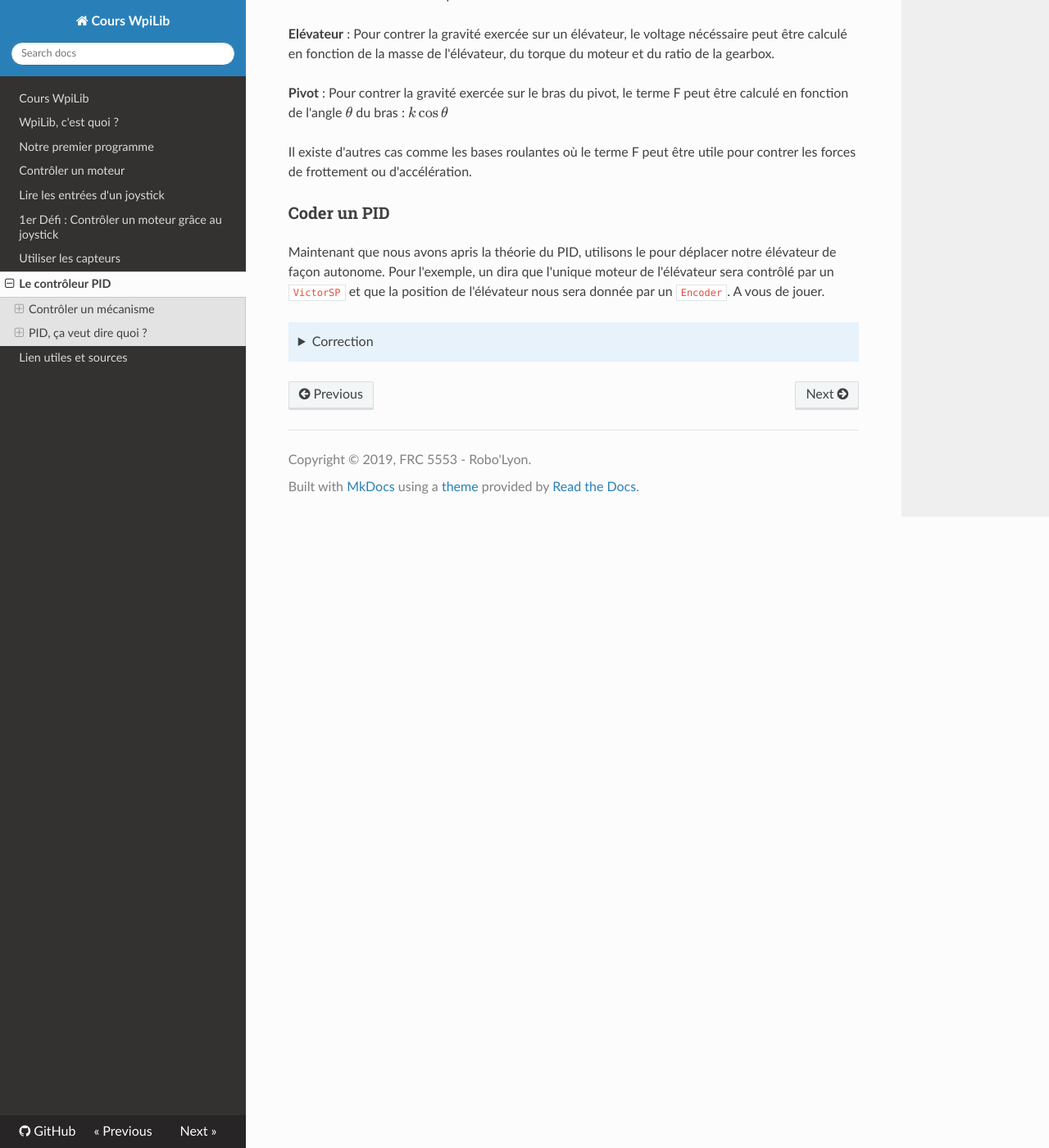
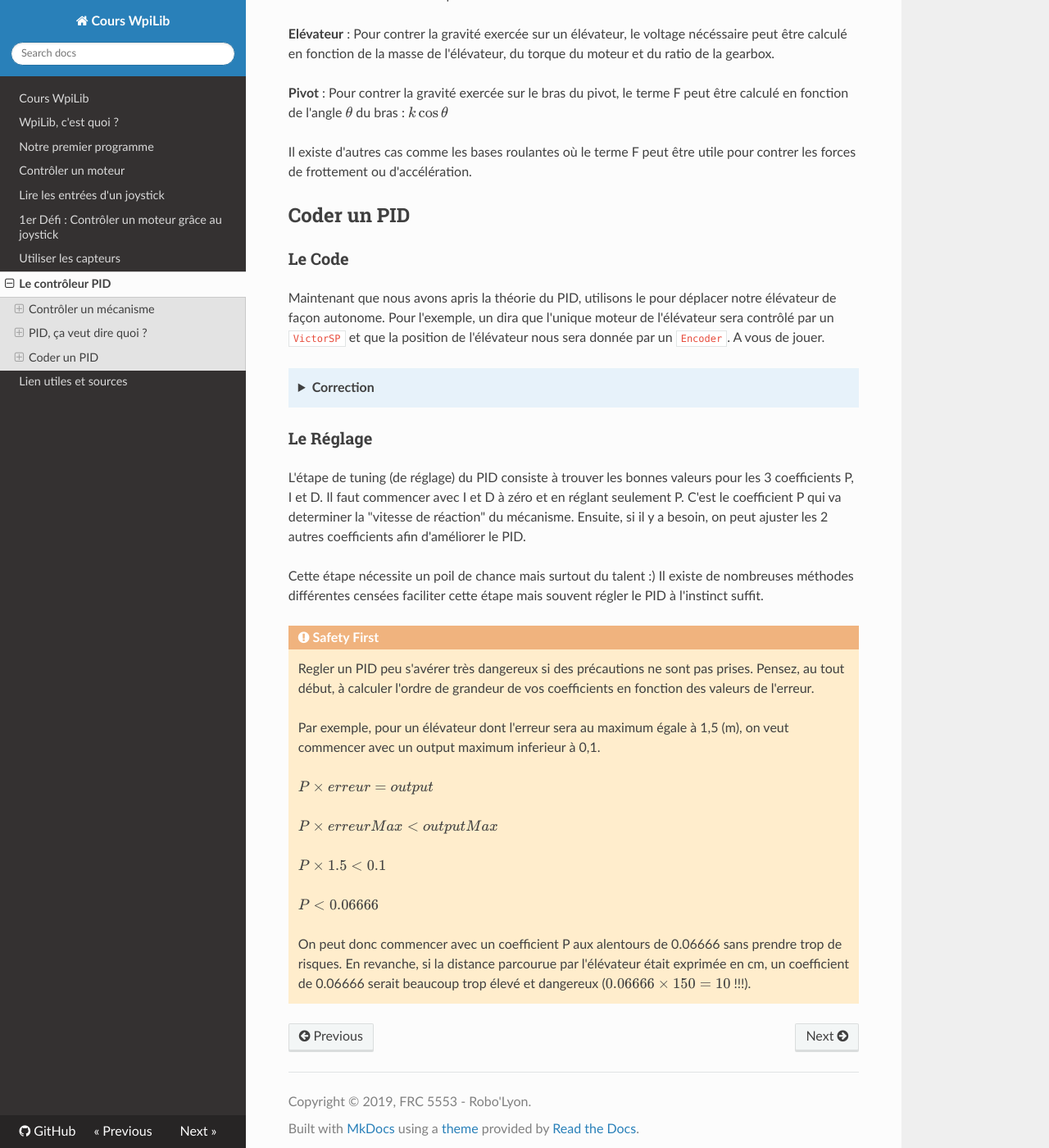
Before and after one commit to Team5553-RoboLyon/RoboLyon-Docs, an MkDocs documentation site: the page built from docs/7-Controleur_PID.md, in a window 1280 px wide and 1400 px high, scrolled down 2869 px. Shown: the whole window at 82% size. Built offline with MkDocs 1.6.1, drawn with Linux system fonts in a browser that asks for light colours; nearby versions of some CDN libraries; formulas are drawn with MathJax 3.

Commit message:
Réglage PID

````diff
--- a/docs/7-Controleur_PID.md
+++ b/docs/7-Controleur_PID.md
@@ -59,11 +59,13 @@ Au PID on peut ajouter un 4ème terme, le terme F pour feed forward. Il peut êt
 Il existe d'autres cas comme les bases roulantes où le terme F peut être utile pour contrer les forces de frottement ou d'accélération.
 
 
-### Coder un PID
+## Coder un PID
+
+### Le Code
 
 Maintenant que nous avons apris la théorie du PID, utilisons le pour déplacer notre élévateur de façon autonome. Pour l'exemple, un dira que l'unique moteur de l'élévateur sera contrôlé par un `VictorSP` et que la position de l'élévateur nous sera donnée par un `Encoder`. A vous de jouer.
 
-??? note "Correction"
+??? note "**Correction**"
     Normalement, votre programme sera séparé en 2 fichiers différents : Robot.h et Robot.cpp. Ici, le programme est dans un seul fichier pour plus de simplicité :
 
     ```c++
@@ -155,3 +157,24 @@ Maintenant que nous avons apris la théorie du PID, utilisons le pour déplacer
         const double m_maxSetpoint = 1.5;
     };
     ```
+
+### Le Réglage
+
+L'étape de tuning (de réglage) du PID consiste à trouver les bonnes valeurs pour les 3 coefficients P, I et D. Il faut commencer avec I et D à zéro et en réglant seulement P. C'est le coefficient P qui va determiner la "vitesse de réaction" du mécanisme. Ensuite, si il y a besoin, on peut ajuster les 2 autres coefficients afin d'améliorer le PID.
+
+Cette étape nécessite un poil de chance mais surtout du talent :) Il existe de nombreuses méthodes différentes censées faciliter cette étape mais souvent régler le PID à l'instinct suffit.
+
+!!! warning "Safety First"
+    Regler un PID peu s'avérer très dangereux si des précautions ne sont pas prises. Pensez, au tout début, à calculer l'ordre de grandeur de vos coefficients en fonction des valeurs de l'erreur.
+
+    Par exemple, pour un élévateur dont l'erreur sera au maximum égale à 1,5 (m), on veut commencer avec un output maximum inferieur à 0,1.
+
+    \(P \times erreur = output\)
+
+    \(P \times erreurMax < outputMax\)
+
+    \(P \times 1.5 < 0.1\)
+
+    \(P < 0.06666\)
+
+    On peut donc commencer avec un coefficient P aux alentours de 0.06666 sans prendre trop de risques. En revanche, si la distance parcourue par l'élévateur était exprimée en cm, un coefficient de 0.06666 serait beaucoup trop élevé et dangereux (\(0.06666 \times 150 = 10\) !!!).
````
